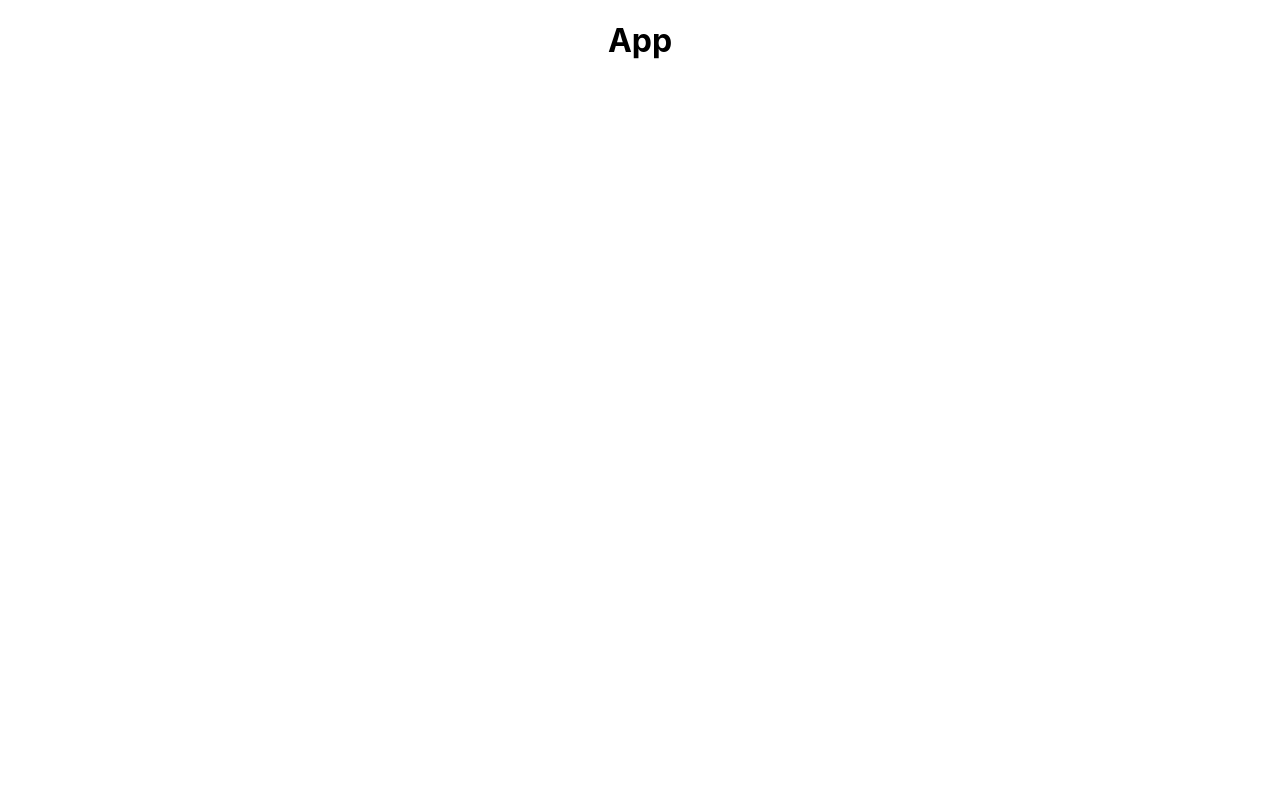
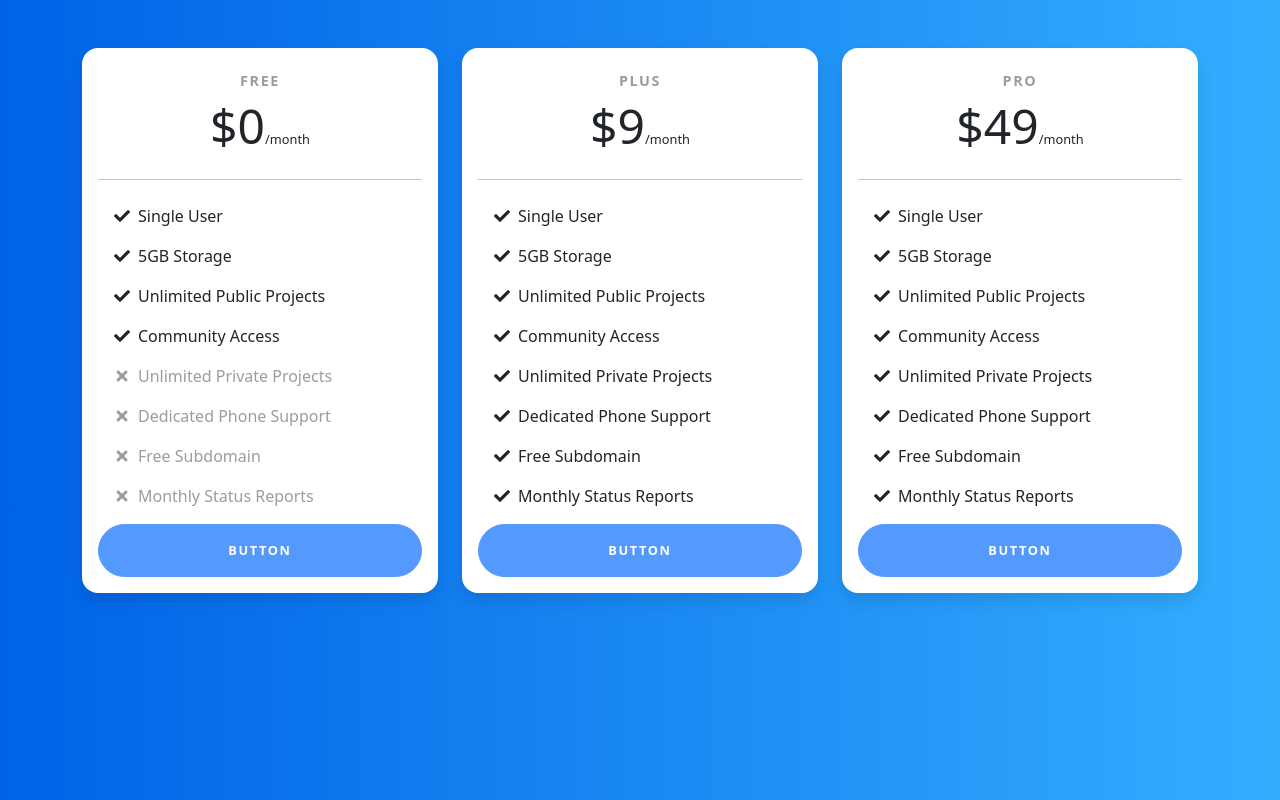
Before and after one commit to santhosh8857/Html-To-React, a React (Create React App) app: page / in a window 1280 px wide. Built offline with nearby package versions, Linux system fonts and the light colour scheme.

Commit message:
added components

```diff
--- a/package.json
+++ b/package.json
@@ -6,9 +6,11 @@
     "@testing-library/jest-dom": "^5.14.1",
     "@testing-library/react": "^11.2.7",
     "@testing-library/user-event": "^12.8.3",
+    "bootstrap": "^5.1.3",
     "react": "^17.0.2",
     "react-dom": "^17.0.2",
     "react-scripts": "4.0.3",
+    "reactstrap": "^9.0.0",
     "web-vitals": "^1.1.2"
   },
   "scripts": {
--- a/public/index.html
+++ b/public/index.html
@@ -15,6 +15,13 @@
       user's mobile device or desktop. See https://developers.google.com/web/fundamentals/web-app-manifest/
     -->
     <link rel="manifest" href="%PUBLIC_URL%/manifest.json" />
+    <link
+      rel="stylesheet"
+      href="https://cdnjs.cloudflare.com/ajax/libs/font-awesome/5.15.4/css/all.min.css"
+      integrity="sha512-1ycn6IcaQQ40/MKBW2W4Rhis/DbILU74C1vSrLJxCq57o941Ym01SwNsOMqvEBFlcgUa6xLiPY/NS5R+E6ztJQ=="
+      crossorigin="anonymous"
+      referrerpolicy="no-referrer"
+    />
     <!--
       Notice the use of %PUBLIC_URL% in the tags above.
       It will be replaced with the URL of the `public` folder during the build.
--- a/src/App.css
+++ b/src/App.css
@@ -1,38 +1,64 @@
-.App {
-  text-align: center;
+section.pricing {
+  height: 100vh;
+  background: #007bff;
+  background: linear-gradient(to right, #0062e6, #33aeff);
 }
 
-.App-logo {
-  height: 40vmin;
-  pointer-events: none;
+.pricing .card {
+  border: none;
+  border-radius: 1rem;
+  transition: all 0.2s;
+  box-shadow: 0 0.5rem 1rem 0 rgba(0, 0, 0, 0.1);
 }
 
-@media (prefers-reduced-motion: no-preference) {
-  .App-logo {
-    animation: App-logo-spin infinite 20s linear;
+.pricing hr {
+  margin: 1.5rem 0;
+}
+
+.pricing .card-title {
+  margin: 0.5rem 0;
+  font-size: 0.9rem;
+  letter-spacing: 0.1rem;
+  font-weight: bold;
+}
+
+.pricing .card-price {
+  font-size: 3rem;
+  margin: 0;
+}
+
+.pricing .card-price .period {
+  font-size: 0.8rem;
+}
+
+.pricing ul li {
+  margin-bottom: 1rem;
+}
+
+.pricing .text-muted {
+  opacity: 0.7;
+}
+
+.pricing .btn {
+  font-size: 80%;
+  border-radius: 5rem;
+  letter-spacing: 0.1rem;
+  font-weight: bold;
+  padding: 1rem;
+  opacity: 0.7;
+  transition: all 0.2s;
+}
+
+/* Hover Effects on Card */
+
+@media (min-width: 992px) {
+  .pricing .card:hover {
+    margin-top: -0.25rem;
+    margin-bottom: 0.25rem;
+    box-shadow: 0 0.5rem 1rem 0 rgba(0, 0, 0, 0.3);
+  }
+
+  .pricing .card:hover .btn {
+    opacity: 1;
   }
 }
-
-.App-header {
-  background-color: #282c34;
-  min-height: 100vh;
-  display: flex;
-  flex-direction: column;
-  align-items: center;
-  justify-content: center;
-  font-size: calc(10px + 2vmin);
-  color: white;
-}
-
-.App-link {
-  color: #61dafb;
-}
-
-@keyframes App-logo-spin {
-  from {
-    transform: rotate(0deg);
-  }
-  to {
-    transform: rotate(360deg);
-  }
-}
--- a/src/App.js
+++ b/src/App.js
@@ -1,11 +1,9 @@
 import "./App.css";
+import "bootstrap/dist/css/bootstrap.min.css";
+import Section from "./components/Section";
 
-function App() {
-  return (
-    <div className="App">
-      <h1>App</h1>
-    </div>
-  );
-}
+const App = () => {
+  return <Section />;
+};
 
 export default App;
--- /dev/null
+++ b/src/components/Card.js
@@ -0,0 +1,41 @@
+import React from "react";
+import "../App.css";
+import List from "./List";
+const Card = (props) => {
+  let arr = [
+    "Single User",
+    "5GB Storage",
+    "Unlimited Public Projects",
+    "Community Access",
+    "Unlimited Private Projects",
+    "Dedicated Phone Support",
+    "Free Subdomain",
+    "Monthly Status Reports",
+  ];
+  return (
+    // Card
+    <div className="card mb-5 mb-lg-0">
+      {/* Card body */}
+      <div className="card-body">
+        <h5 className="card-title text-muted text-uppercase text-center">
+          {props.type}
+        </h5>
+        <h6 className="card-price text-center">
+          ${props.price}
+          <span className="period">/month</span>
+        </h6>
+        <hr />
+
+        <List arr={arr} price={props.price} />
+
+        <div className="d-grid">
+          <a href="#" className="btn btn-primary text-uppercase">
+            Button
+          </a>
+        </div>
+      </div>
+    </div>
+  );
+};
+
+export default Card;
--- /dev/null
+++ b/src/components/List.js
@@ -0,0 +1,29 @@
+import React from "react";
+
+const List = (props) => {
+  return (
+    <ul className="fa-ul">
+      {props.arr.map((data, key) => {
+        return (
+          <li
+            key={key}
+            className={key > 3 && props.price === 0 ? "text-muted" : ""}
+          >
+            {props.price === 0 && key > 3 ? (
+              <span className="fa-li">
+                <i className="fas fa-times"></i>
+              </span>
+            ) : (
+              <span className="fa-li">
+                <i className="fas fa-check"></i>
+              </span>
+            )}
+            {data}
+          </li>
+        );
+      })}
+    </ul>
+  );
+};
+
+export default List;
--- /dev/null
+++ b/src/components/Section.js
@@ -0,0 +1,27 @@
+import React from "react";
+import Card from "./Card";
+import { Col, Container, Row } from "reactstrap";
+
+const Section = () => {
+  return (
+    <>
+      <section className="pricing py-5">
+        <Container>
+          <Row>
+            <Col>
+              <Card type="FREE" price={0} />
+            </Col>
+            <Col>
+              <Card type="PLUS" price={9} />
+            </Col>
+            <Col>
+              <Card type="PRO" price={49} />
+            </Col>
+          </Row>
+        </Container>
+      </section>
+    </>
+  );
+};
+
+export default Section;
```
Also changed, not shown: 2 other files (tests, documents, lock files or other folders).
